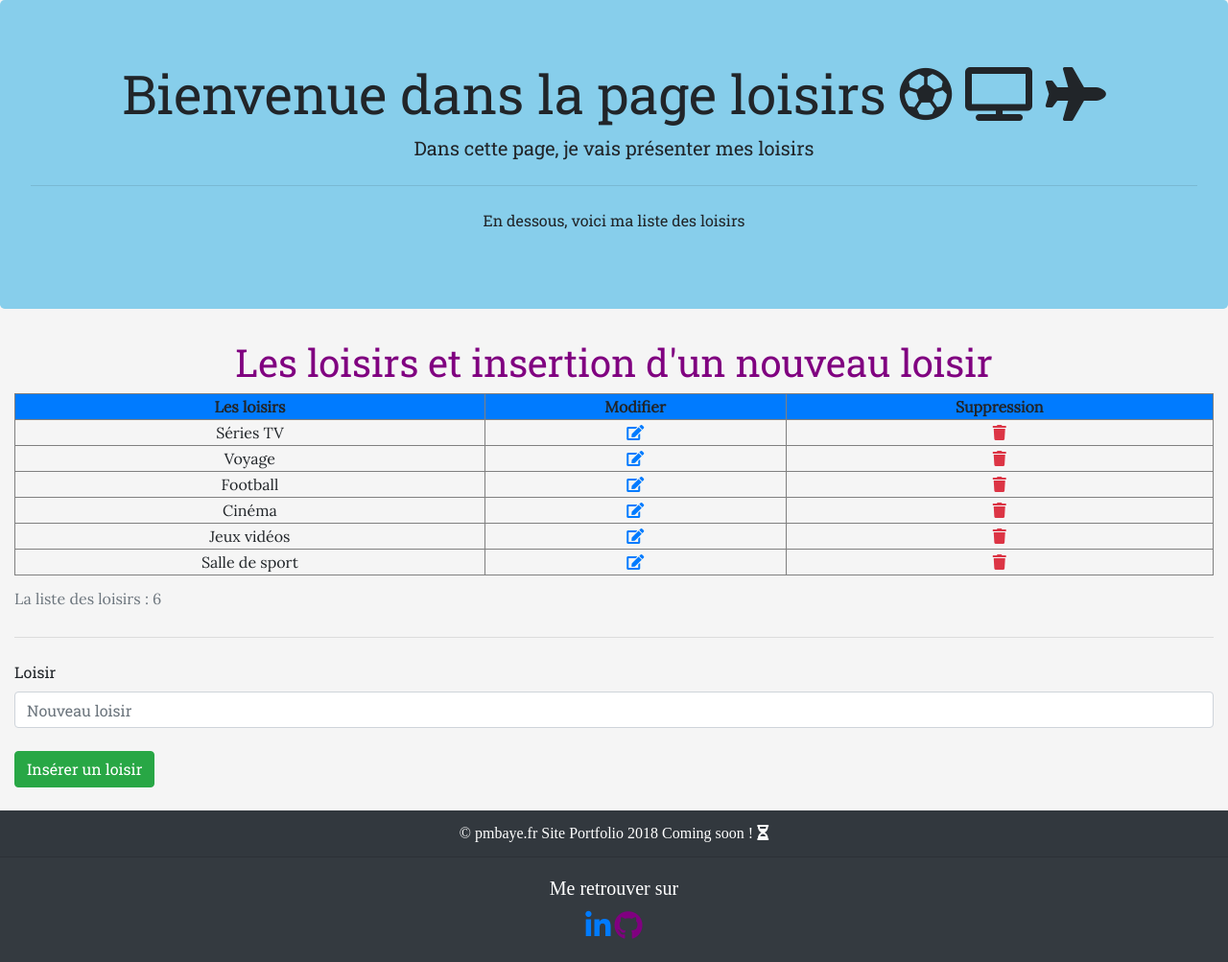
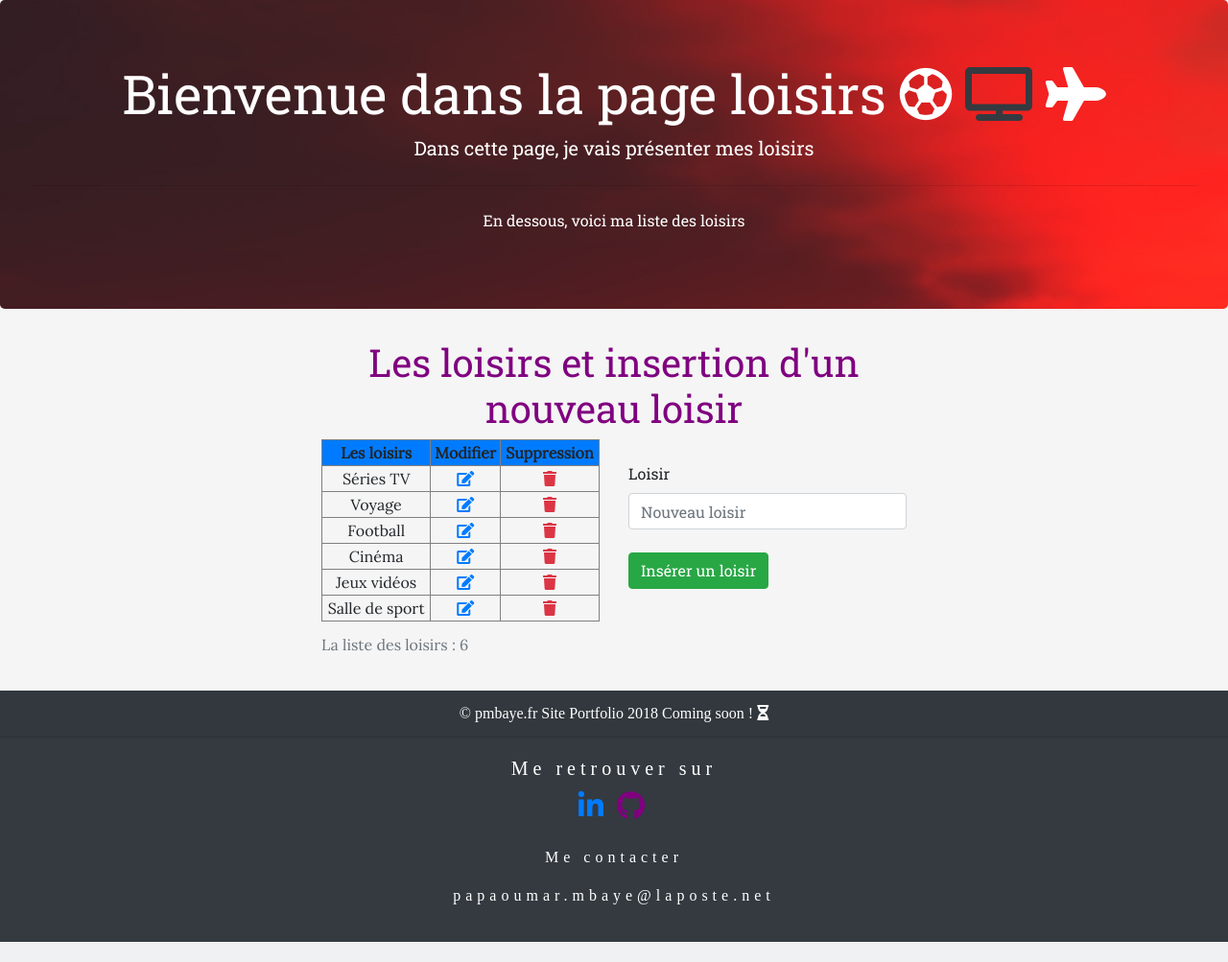
Before and after one commit to POMbaye20/pmbaye_PORTFOLIO, a PHP site: page /loisirs.php in a window 1280 px wide. Shown: the part 56-1059 px from the top of the page at 96% size. After the commit the page ends 1038 px from the top, so only its background shows below. Run offline with PHP 8.4, Linux system fonts and the light colour scheme; a user stored in the database is signed in; data comes from the database, SQL or seed files in the repository; some libraries are stand-ins or nearby versions.

Commit message:
Commit 27
Modification du background du jumbotron

Modification des pages des mise à jour pour chaque rubrique

```diff
--- a/admin/competences.php
+++ b/admin/competences.php
@@ -121,6 +121,7 @@ if(isset($_GET['order']) && isset($_GET['column'])){	// début de if(isset($_GET
     </div><!-- fin ..jumbotron -->
 
 
+<div class="container-fluid col-lg-6">
         <h1 class="text-primary">Les compétences et insertion d'une nouvelle compétence</h1>
             <?php
                 //requête pour compter et chercher plusieurs enregistrements on ne peut compter que si on a un prépare
@@ -170,6 +171,7 @@ if(isset($_GET['order']) && isset($_GET['column'])){	// début de if(isset($_GET
                 <!-- Formulaire d'insertion d'une nouvelle compétence  -->
                 <h1>Insérer une nouvelle compétence</h1>
 
+                <div class="card"><!-- début .card -->
                     <form action="competences.php" method="post">
                     <div class="competences">
                             <label for="competence">Compétences</label>
@@ -191,7 +193,9 @@ if(isset($_GET['order']) && isset($_GET['column'])){	// début de if(isset($_GET
                             <button class="btn btn-success" type="submit">Insérer une compétence</button>
                         </div>
                     </form><!-- Fin du formulaire -->
+                </div><!-- fin .card -->
 
+</div>
 
 
    <!-- Lien Bootstrap script JS  -->
--- a/admin/css/style.css
+++ b/admin/css/style.css
@@ -2,21 +2,25 @@
 
 nav {
     font-family: 'Trebuchet MS', 'Lucida Sans Unicode', 'Lucida Grande', 'Lucida Sans', Arial, sans-serif;
+
 }
 
 a:hover {
-    background: skyblue;
+    /* background: skyblue; */
 }
 
 body {
     font-family: 'Roboto Slab', serif;
     background: whitesmoke;
+
 }
 
 /************************************************** Jumbotron **************************************************/
 .jumbotron {
-    background: skyblue;
+    background: linear-gradient(skyblue, lightgrey );
     text-align: center;
+    background: url(../img/sunset.jpg);
+    color: white;
 }
 
 /************************************************** index.php **************************************************/
@@ -69,10 +73,16 @@ body {
     background: lightgrey;
 }
 
+.form_experience {
+    background: lightcyan;
+    text-align: center;
+}
+
 /************************************************** Footer (footer.inc.php) **************************************************/
 footer {
     text-align: center;
     font-family: 'Times New Roman', Times, serif;
+
 }
 
 .linkedin {
@@ -83,3 +93,7 @@ footer {
     color: purple;
     font-size: 30px;
 }
+
+.reseaux {
+    letter-spacing: 5px;
+}
--- a/admin/experiences.php
+++ b/admin/experiences.php
@@ -137,8 +137,9 @@ if (isset($_GET['id_experience'])) { // on récupère ce que je supprime dans l'
         <hr>
         <!-- Insertion d'une nouvelle expérience dans le formulaire  -->
 
-           <div class="container-fluid">
 
+
+          <div class="card form_experience">
                 <h1 class="text-center">Insérer une nouvelle expérience professionnelle</h1>
 
                     <form class="form_experience" action="experiences.php" method="post">
@@ -154,7 +155,7 @@ if (isset($_GET['id_experience'])) { // on récupère ce que je supprime dans l'
 
                         <div class="form-group">
                             <label for="dates_exp">Date de l'expérience</label>
-                        <input type="text" name="dates_exp" placeholder="Date de l'expérience" class="form-control" required>
+                            <input type="text" name="dates_exp" placeholder="Date" class="form-control" required>
                        </div>
 
                         <div class="form-group">
@@ -171,6 +172,7 @@ if (isset($_GET['id_experience'])) { // on récupère ce que je supprime dans l'
                         </div>
                     </form>
           </div>
+
 </div><!-- fin de ..container-fluid -->
 
      <!-- Lien Bootstrap script JS  -->
--- a/admin/formations.php
+++ b/admin/formations.php
@@ -101,7 +101,7 @@ if (isset($_GET['id_formation'])) { // on récupère ce que je supprime dans l'u
             ?>
 
         <div class="bg-dark">
-                <table class="table table-dark" border="1">
+                <table class="table table-dark table-responsive" border="1">
                 <caption>Mes formations : <?php echo $nbr_formations; ?> </caption>
                     <thead>
                         <tr class="text-primary">
--- a/admin/inc/footer.inc.php
+++ b/admin/inc/footer.inc.php
@@ -1,13 +1,15 @@
 <footer class="mt-4 ">
   <div class="bg-dark text-white">
-    <div class="card-header">
-       &copy; pmbaye.fr Site Portfolio 2018 Coming soon ! <i class="fas fa-hourglass-half"></i>
-    </div>
-    <div class="card-body">
-      <h5 class="card-title">Me retrouver sur</h5>
-      <a href="https://fr.linkedin.com/in/papaoumar-mbaye-6661b3ab"> <i class="fab linkedin fa-linkedin-in"></i></a>
-      <a href="https://github.com/POMbaye20"> <i class="fab github fa-github"></i></a>
-    </div>
+      <div class="card-header">
+        &copy; pmbaye.fr Site Portfolio 2018 Coming soon ! <i class="fas fa-hourglass-half"></i>
+      </div>
+        <div class="card-body reseaux">
+          <h5 class="card-title">Me retrouver sur</h5>
+          <a href="https://fr.linkedin.com/in/papaoumar-mbaye-6661b3ab" target="_blank"> <i class="fab linkedin fa-linkedin-in"></i></a>
+          <a href="https://github.com/POMbaye20" target="_blank"> <i class="fab github fa-github"></i></a>
+          <p class="mt-4">Me contacter</p>
+          <p>papaoumar.mbaye@laposte.net</p>
+        </div>
   </div>
 </footer>
 
--- a/admin/inc/navigation.inc.php
+++ b/admin/inc/navigation.inc.php
@@ -1,5 +1,5 @@
 <!-- Ma page pour la navigation avec sa navbar -->
-<nav class="navbar navbar-expand-lg navbar-light bg-dark"><!-- début .navbar -->
+<nav class="navbar navbar-expand-lg navbar-light bg-dark navbar-fixed-top"><!-- début .navbar -->
 
     <button class="navbar-toggler" type="button" data-toggle="collapse" data-target="#navbarTogglerDemo03" aria-controls="navbarTogglerDemo03" aria-expanded="false" aria-label="Toggle navigation">
       <span class="navbar-toggler-icon"></span>
--- a/admin/index.php
+++ b/admin/index.php
@@ -61,7 +61,7 @@ if (isset($_GET['deconnexion'])) { //  on récupère le terme deconnexion en GET
     <!-- Ici, j'inclus ma page naviagtion.php -->
     <?php require 'inc/navigation.inc.php'; ?>
 
-    <h1>Hello <?php echo $ligne_utilisateur['pseudo']; ?> !!</h1>
+    <h1>Welcome <?php echo $ligne_utilisateur['pseudo']; ?> !!</h1>
 
 
 
--- a/admin/loisirs.php
+++ b/admin/loisirs.php
@@ -95,14 +95,14 @@ if (isset($_GET['id_loisir'])) { // on récupère ce que je supprime dans l'url
 
     <!-- Mon jumbotron -->
     <div class="jumbotron"><!-- début .jumbotron -->
-        <h1 class="display-4">Bienvenue dans la page loisirs <i class="far fa-futbol"></i> <i class="fas fa-tv"></i> <i class="fas fa-plane"></i></h1>
+        <h1 class="display-4">Bienvenue dans la page loisirs <i class="far fa-futbol "></i> <i class="fas fa-tv text-dark"></i> <i class="fas fa-plane"></i></h1>
         <p class="lead">Dans cette page, je vais présenter mes loisirs</p>
         <hr class="my-4">
         <p>En dessous, voici ma liste des loisirs</p>
     </div><!-- fin ..jumbotron -->
 
 
-<div class="container-fluid"><!-- début .container-fluid -->
+<div class="container-fluid col-lg-6"><!-- début .container-fluid -->
 
     <h1 class="loisir mt-4">Les loisirs et insertion d'un nouveau loisir</h1>
         <?php
@@ -111,6 +111,10 @@ if (isset($_GET['id_loisir'])) { // on récupère ce que je supprime dans l'url
             $sql -> execute();
             $nbr_loisirs = $sql -> rowCount();
         ?>
+
+    <div class="row"><!-- début .row -->
+
+        <div class="col"><!-- début col -->
 
                 <div class="table_loisir"><!-- début .table_loisir -->
                         <table class="table_loisir  " border="1">
@@ -142,8 +146,11 @@ if (isset($_GET['id_loisir'])) { // on récupère ce que je supprime dans l'url
                         </table><!-- fin <table> -->
                 </div><!-- fin .table_loisir -->
 
+        </div><!-- fin col -->
+
                 <hr>
                 <!-- Insertion d'un nouveau loisir formulaire  -->
+               <div class="col"><!-- début col 2 -->
                     <form action="loisirs.php" method="post">
                     <div class="mt-4">
                             <label for="loisir">Loisir</label>
@@ -154,6 +161,8 @@ if (isset($_GET['id_loisir'])) { // on récupère ce que je supprime dans l'url
                             <button class="btn btn-success" type="submit">Insérer un loisir</button>
                         </div>
                     </form>
+               </div><!-- fin col 2 -->
+    </div><!-- fin .row -->
 
 </div><!-- fin .container-fluid -->
 
--- a/admin/modif_competence.php
+++ b/admin/modif_competence.php
@@ -120,7 +120,7 @@ $ligne_competence = $sql -> fetch(); // va récupérer les données
                 </select>
            </div><!-- Fin du menu déroulant pour les catégories -->
 
-            <div class="">
+            <div>
             <input class="form-control" type="hidden" name="id_competence" value="<?php echo $ligne_competence['id_competence']; ?>">
                 <button class="mt-4 bg-danger" type="submit">MAJ</button>
             </div>
```
Also changed, not shown: admin/messages.php (+4 -6 lines), admin/modif_loisir.php (+10 -2 lines), admin/img/sunset.jpg (added). Lines whose indentation alone changed are shown as unchanged.
